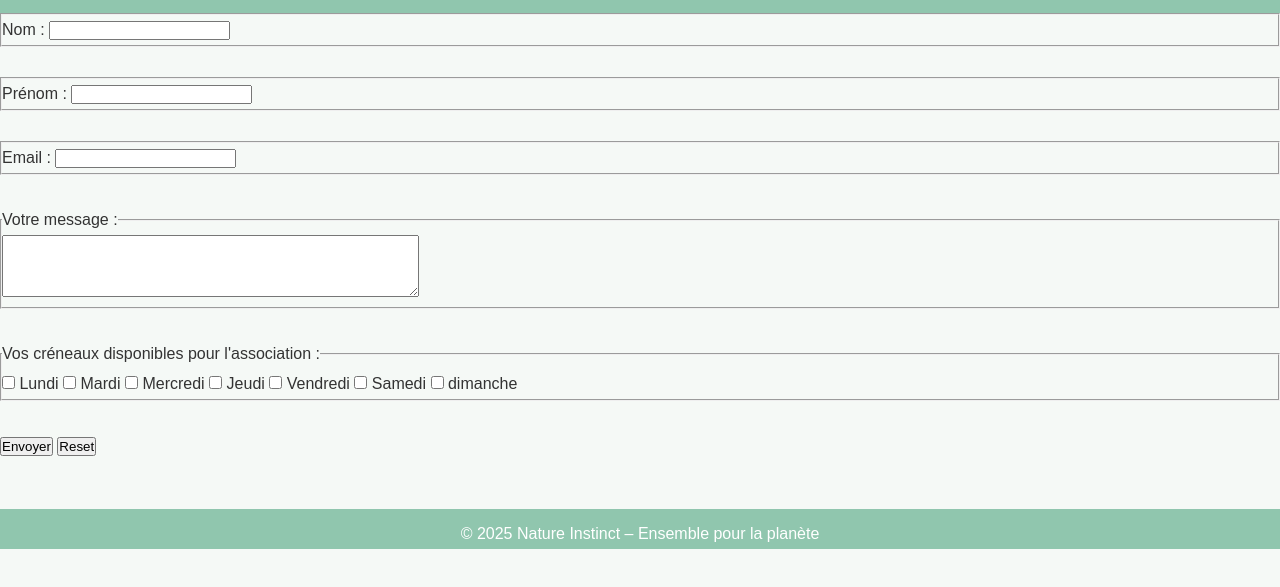
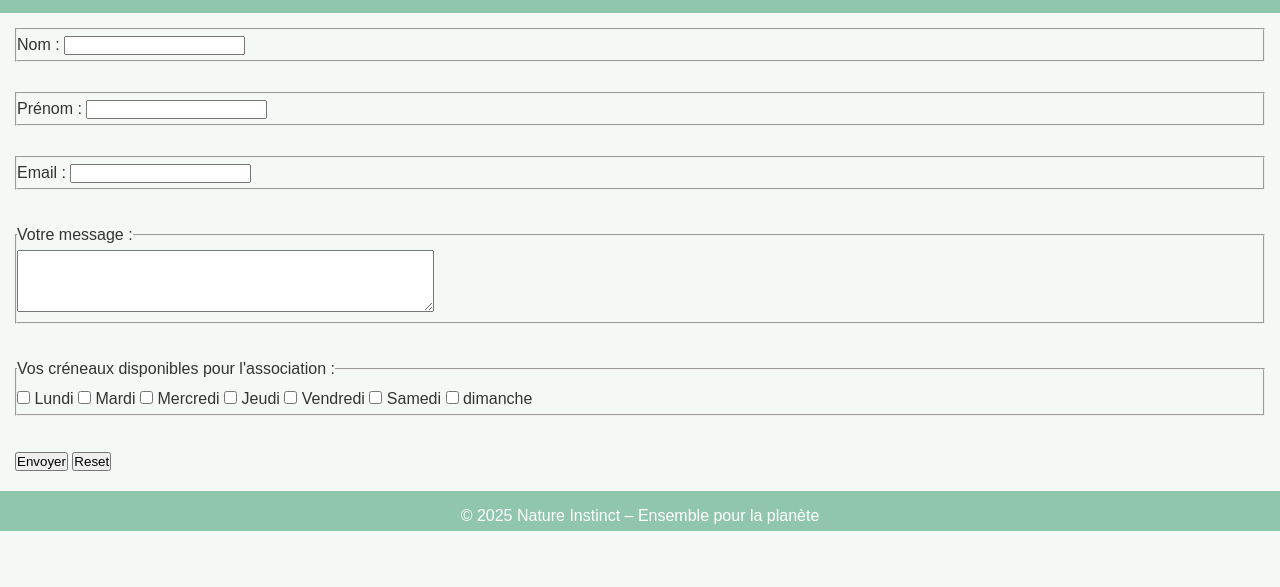
Before and after one commit to FabienneSaubert/nature_instinct, a plain HTML site: page contact.html in a window 1280 px wide. Shown: the part 169-756 px from the top of the page. Drawn offline with Linux system fonts and the light colour scheme.

Commit message:
CSS added for id form from contact page

```diff
--- a/style.css
+++ b/style.css
@@ -248,6 +248,12 @@ p {
   border-radius: 0 0 15px 15px;
   margin-top: 16px;
 }
+/* -------------------------------------------------------------------------------- */
+/* CONTACT PAGE */
+#form {
+  margin: 15px;
+}
+
 /* ------------------------------------------------------------------------------- */
 /* FOOTER */
 footer {
```
